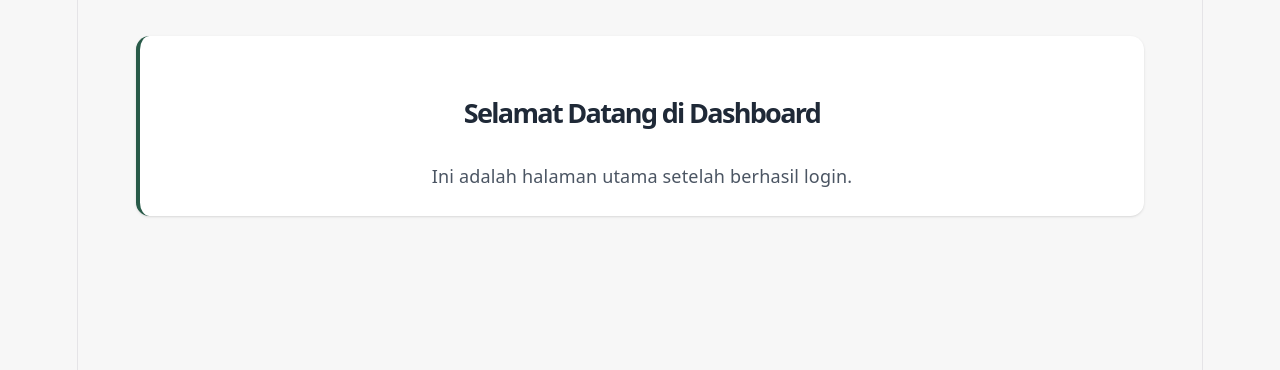
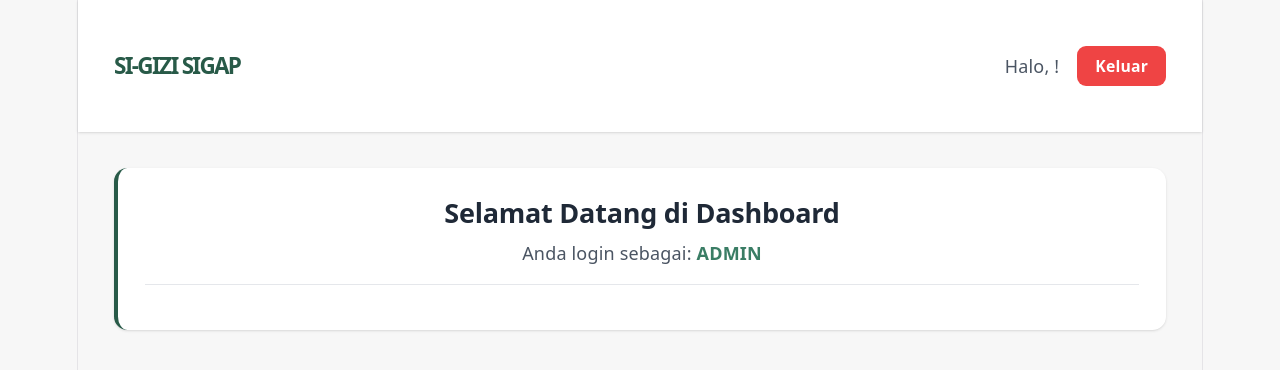
Before and after one commit to RiyanWardhana22/sigizi-sigap, a React (Vite) app in the folder sigizi-frontend/: page /dashboard in a window 1280 px wide. Shown: the top 370 px of the page. Built offline with nearby package versions, Linux system fonts and the light colour scheme; sample sign-in values are in the browser's storage.

Commit message:
Add: Connect FE to BE

```diff
--- a/sigizi-frontend/src/pages/Dashboard.jsx
+++ b/sigizi-frontend/src/pages/Dashboard.jsx
@@ -1,13 +1,98 @@
+import { useEffect, useState } from "react";
+import { useNavigate } from "react-router-dom";
+
 export default function Dashboard() {
+  const [user, setUser] = useState(null);
+  const navigate = useNavigate();
+  useEffect(() => {
+    const userData = localStorage.getItem("user");
+    if (!userData) {
+      navigate("/");
+    } else {
+      setUser(JSON.parse(userData));
+    }
+  }, [navigate]);
+  const handleLogout = () => {
+    localStorage.removeItem("user");
+    navigate("/");
+  };
+
+  if (!user)
+    return <div className="p-8 text-center text-gray-600">Memuat data...</div>;
   return (
-    <div className="min-h-screen bg-sigizi-bg p-8">
-      <div className="max-w-4xl mx-auto bg-white rounded-xl shadow p-6 border-l-4 border-sigizi-green">
-        <h1 className="text-2xl font-bold text-gray-800">
-          Selamat Datang di Dashboard
-        </h1>
-        <p className="text-gray-600 mt-2">
-          Ini adalah halaman utama setelah berhasil login.
-        </p>
+    <div className="min-h-screen bg-sigizi-bg">
+      {/* Navbar Sederhana */}
+      <nav className="bg-white shadow px-8 py-4 flex justify-between items-center">
+        <h1 className="text-xl font-bold text-sigizi-green">SI-GIZI SIGAP</h1>
+        <div className="flex items-center gap-4">
+          <span className="text-gray-600">
+            Halo, <strong>{user.nama_lengkap}</strong>!
+          </span>
+          <button
+            onClick={handleLogout}
+            className="bg-red-500 hover:bg-red-600 text-white px-4 py-2 rounded-lg text-sm font-semibold transition"
+          >
+            Keluar
+          </button>
+        </div>
+      </nav>
+
+      {/* Konten Utama */}
+      <div className="p-8 max-w-6xl mx-auto">
+        <div className="bg-white rounded-xl shadow p-6 border-l-4 border-sigizi-green">
+          <h2 className="text-2xl font-bold text-gray-800 mb-2">
+            Selamat Datang di Dashboard
+          </h2>
+          <p className="text-gray-600 mb-4">
+            Anda login sebagai:{" "}
+            <span className="uppercase font-bold text-sigizi-light-green">
+              {user.role.replace("_", " ")}
+            </span>
+          </p>
+
+          <hr className="my-4" />
+
+          {/* Menampilkan konten berbeda berdasarkan Role */}
+          {user.role === "super_admin" && (
+            <div className="bg-blue-50 p-4 rounded-lg text-blue-800">
+              <p>
+                Ini adalah tampilan khusus Super Admin. Anda dapat melihat peta
+                utama, monitoring kasus stunting, dan menjalankan Machine
+                Learning di sini.
+              </p>
+            </div>
+          )}
+
+          {user.role === "orang_tua" && (
+            <div className="bg-green-50 p-4 rounded-lg text-green-800">
+              <p>
+                Ini adalah tampilan khusus Orang Tua. Anda dapat mendaftarkan
+                anak, mencatat ukuran tinggi/berat badan, dan melihat grafik
+                pertumbuhan serta video edukasi.
+              </p>
+            </div>
+          )}
+
+          {user.role === "dinas_kesehatan" && (
+            <div className="bg-yellow-50 p-4 rounded-lg text-yellow-800">
+              <p>
+                Ini adalah tampilan Dinas Kesehatan. Anda dapat melakukan input
+                data massal lapangan dan melihat heatmap kasus aktif (mode
+                offline didukung).
+              </p>
+            </div>
+          )}
+
+          {user.role === "pemangku_kepentingan" && (
+            <div className="bg-purple-50 p-4 rounded-lg text-purple-800">
+              <p>
+                Ini adalah tampilan Pemangku Kepentingan. Anda memiliki akses ke
+                peta spasial, ranking wilayah rawan, dan fitur cetak laporan
+                PDF/Excel.
+              </p>
+            </div>
+          )}
+        </div>
       </div>
     </div>
   );
--- a/sigizi-frontend/src/pages/Login.jsx
+++ b/sigizi-frontend/src/pages/Login.jsx
@@ -4,12 +4,34 @@ import { useNavigate } from "react-router-dom";
 export default function Login() {
   const [email, setEmail] = useState("");
   const [password, setPassword] = useState("");
+  const [errorMsg, setErrorMsg] = useState("");
   const navigate = useNavigate();
+  const handleLogin = async (e) => {
+    e.preventDefault();
+    setErrorMsg("");
+    try {
+      const response = await fetch(
+        "http://localhost/sigizi-sigap/sigizi-backend/login.php",
+        {
+          method: "POST",
+          headers: {
+            "Content-Type": "application/json",
+          },
+          body: JSON.stringify({ email: email, password: password }),
+        },
+      );
 
-  const handleLogin = (e) => {
-    e.preventDefault();
-    console.log("Mencoba login dengan:", email, password);
-    navigate("/dashboard");
+      const data = await response.json();
+      if (data.status === "success") {
+        localStorage.setItem("user", JSON.stringify(data.user));
+        navigate("/dashboard");
+      } else {
+        setErrorMsg(data.message);
+      }
+    } catch (error) {
+      console.error("Terjadi kesalahan:", error);
+      setErrorMsg("Tidak dapat terhubung ke server. Pastikan XAMPP menyala.");
+    }
   };
 
   return (
@@ -23,6 +45,13 @@ export default function Login() {
             Masuk ke akun Anda untuk melanjutkan
           </p>
         </div>
+
+        {/* Tampilkan kotak merah jika ada error */}
+        {errorMsg && (
+          <div className="bg-red-100 border border-red-400 text-red-700 px-4 py-3 rounded relative mb-4">
+            <span className="block sm:inline">{errorMsg}</span>
+          </div>
+        )}
 
         <form onSubmit={handleLogin} className="space-y-6">
           <div>
@@ -60,16 +89,6 @@ export default function Login() {
             Masuk
           </button>
         </form>
-
-        <p className="text-center text-sm text-gray-600 mt-6">
-          Belum punya akun?{" "}
-          <a
-            href="#"
-            className="text-sigizi-green font-semibold hover:underline"
-          >
-            Daftar di sini
-          </a>
-        </p>
       </div>
     </div>
   );
```
